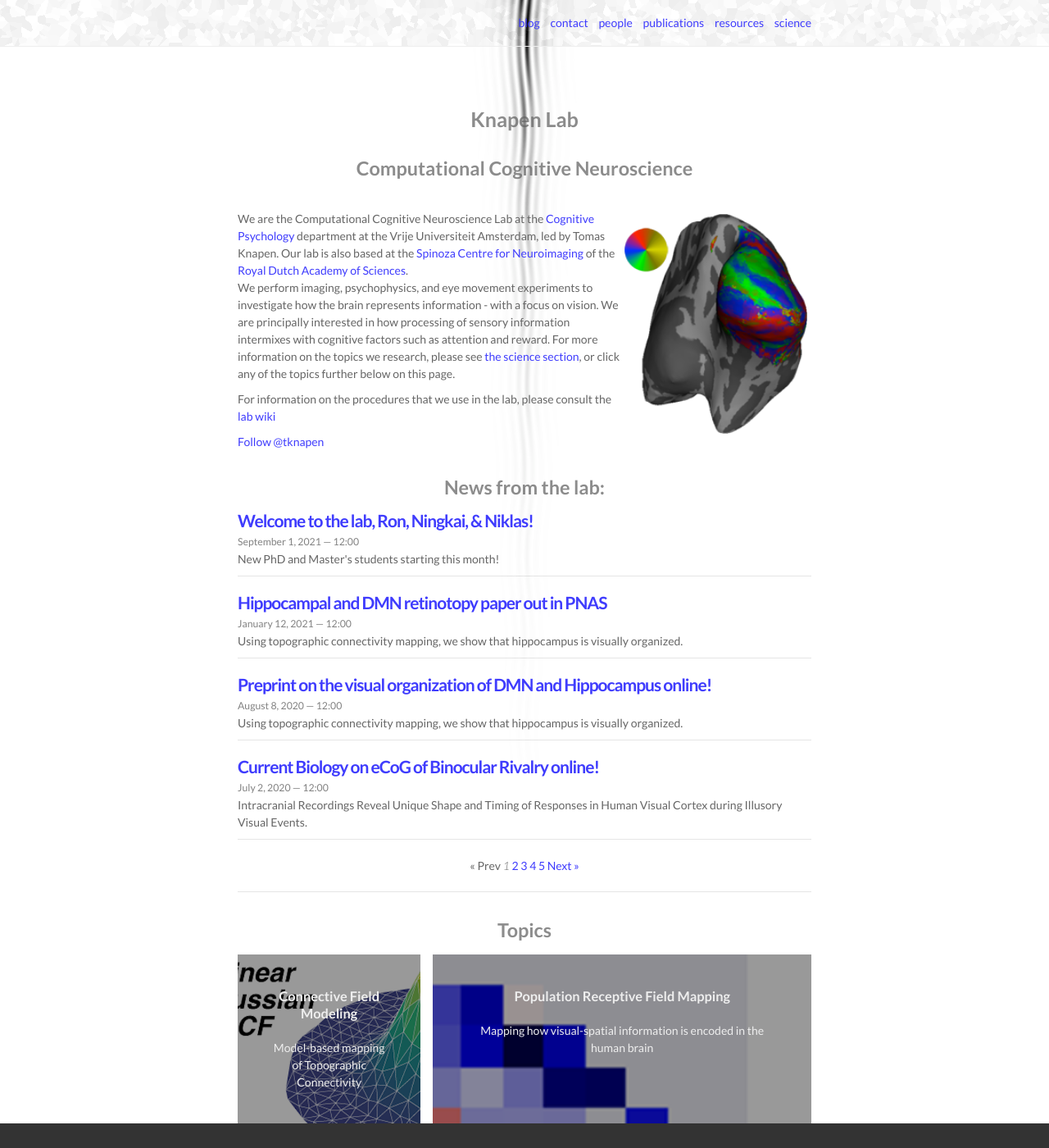
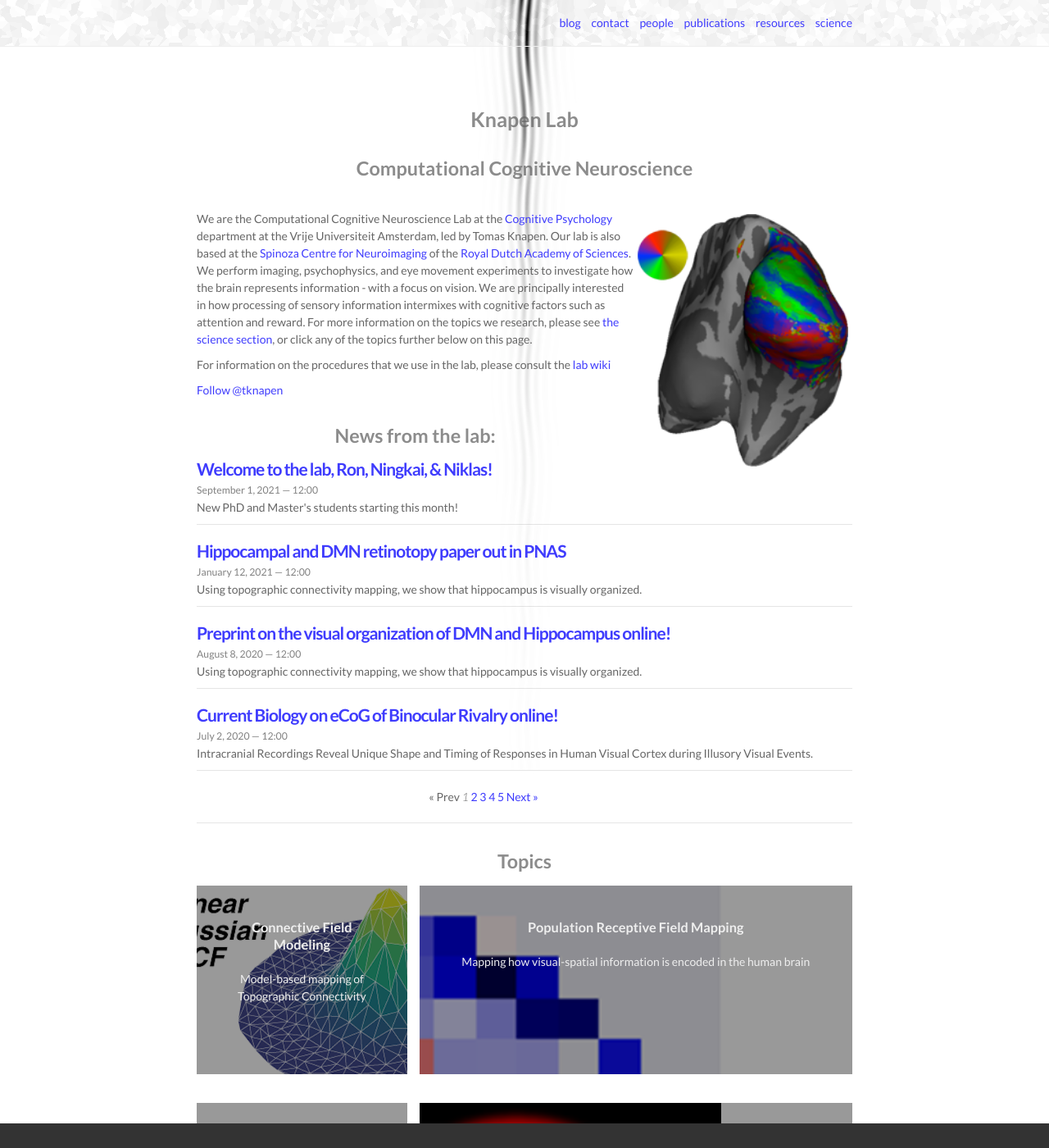
Before and after one commit to tknapen/tknapen.github.io, a Jekyll site: the page built from index.html, in a window 1280 px wide and 1400 px high. Shown: the whole window at 82% size. Built offline with Jekyll 4.4.1, drawn with Linux system fonts in a browser that asks for light colours; nearby versions of some CDN libraries; the list of posts is cut into pages by our own code; comment, search, counter and statistics services are not loaded.

Commit message:
updated width

```diff
--- a/_sass/_base.scss
+++ b/_sass/_base.scss
@@ -203,8 +203,8 @@ pre {
  */
 
 .wrapper {
-    max-width: -webkit-calc(800px - (#{$horizontal-spacing-unit} * 2));
-    max-width:         calc(800px - (#{$horizontal-spacing-unit} * 2));
+    max-width: -webkit-calc(900px - (#{$horizontal-spacing-unit} * 2));
+    max-width:         calc(900px - (#{$horizontal-spacing-unit} * 2));
     margin-right: auto;
     margin-left: auto;
     padding-right: $horizontal-spacing-unit;
@@ -212,8 +212,8 @@ pre {
     @extend %clearfix;
 
     @include media-query($on-laptop) {
-        max-width: -webkit-calc(800px - (#{$horizontal-spacing-unit}));
-        max-width:         calc(800px - (#{$horizontal-spacing-unit}));
+        max-width: -webkit-calc(900px - (#{$horizontal-spacing-unit}));
+        max-width:         calc(900px - (#{$horizontal-spacing-unit}));
         padding-right: $spacing-unit / 2;
         padding-left: $spacing-unit / 2;
     }
```
Also changed, not shown: img/people/lr.jpg (added).
